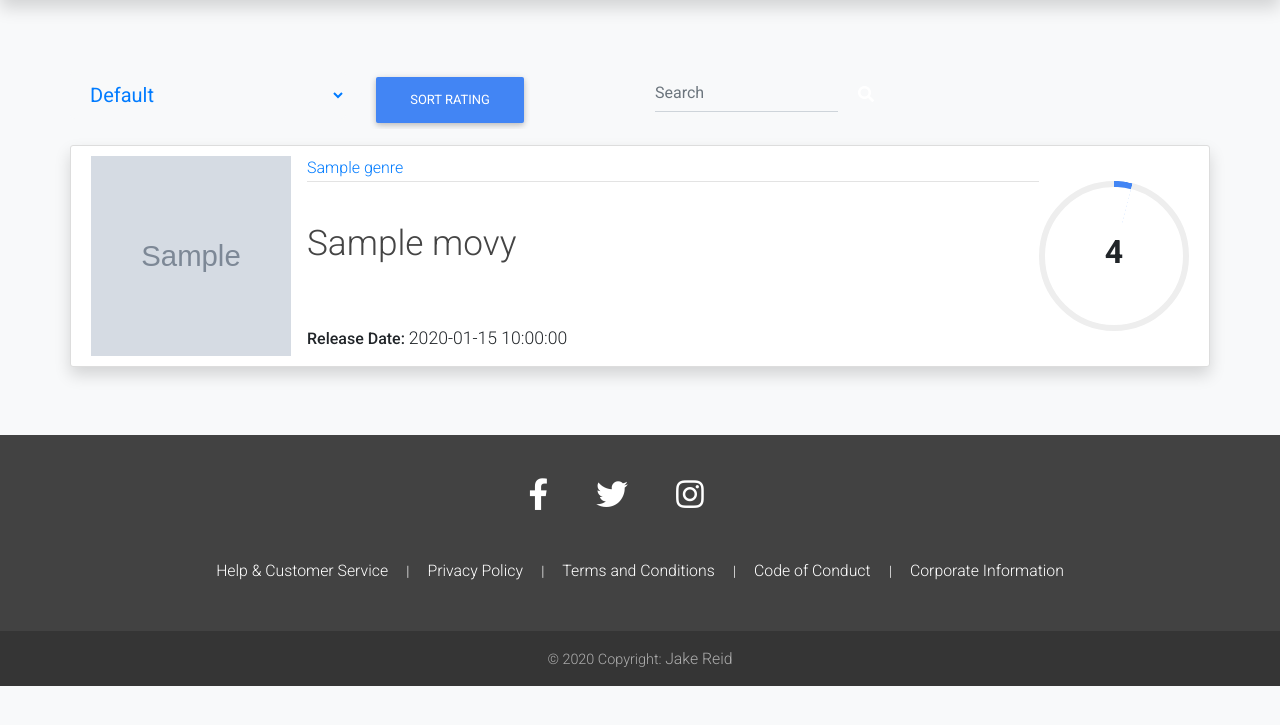
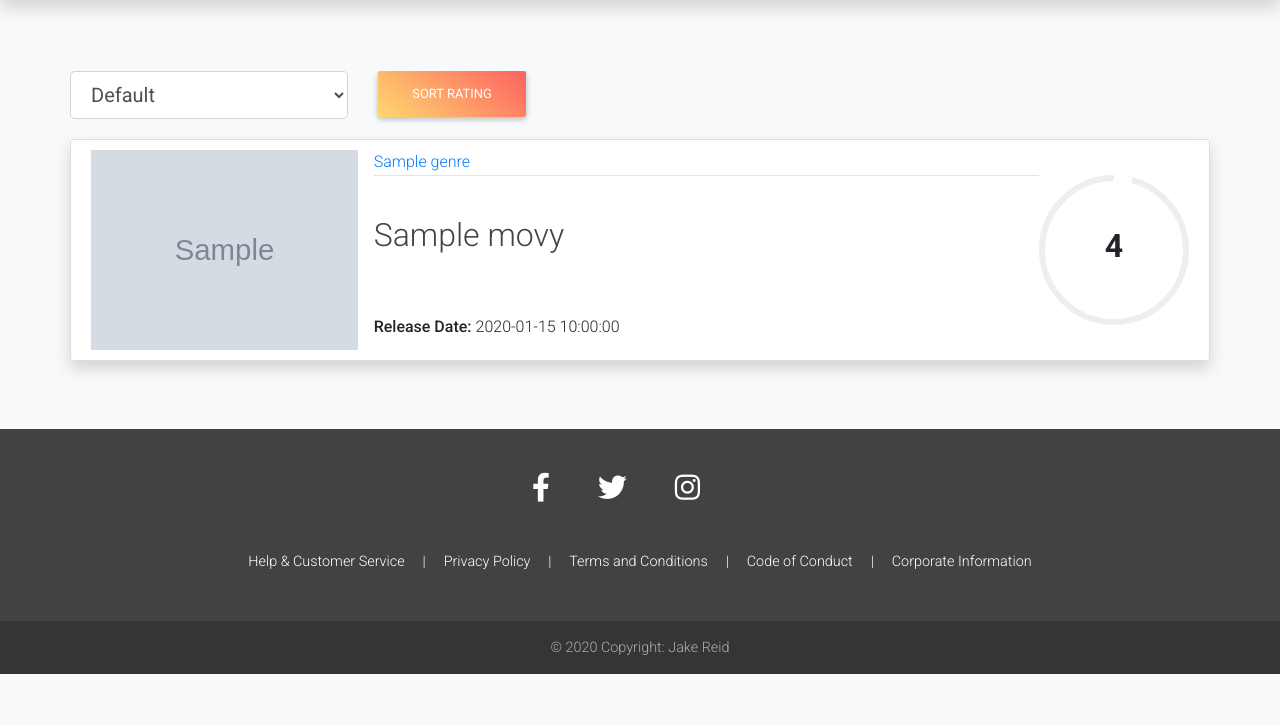
Before and after one commit to Code-Institute-Submissions/Jakejamesreid-Media-Reviewer, a Flask app: page /movie-listings in a window 1280 px wide. Shown: the part 57-782 px from the top of the page. Run offline with Flask 2, Linux system fonts and the light colour scheme; grey boxes marked "Sample" are stand-in pictures; a database or web service that is not in the repository returns one stand-in record (values such as "Sample title"); some libraries are stand-ins or nearby versions.

Commit message:
Homepage now uses IGDB API for video games Removed redundant section on Homepage Removed redundant check_if_game_search_performed() function Optimisised media_sort() function Removed redundant add_new_game_to_DB(game) function Fixed bug with placeholder image not being displayed Circular progress bar on listings page now changes colour based on rating value Added general comments and styling

```diff
--- a/app.py
+++ b/app.py
@@ -4,30 +4,37 @@ from functions import *
 @app.route("/")
 def index():
 
-    # Get the latest Video Games and Movies
-    game_posts = list(mongo.db.games.find())
+    one_year_ago = int((datetime.now() - timedelta(days=365) - datetime(1970,1,1)).total_seconds())
+    search_query = f"""fields name,cover.url,first_release_date,rating,platforms.abbreviation;
+    where first_release_date > {one_year_ago};
+    sort popularity desc;
+    limit 4;"""
+    popular_games = search_IGDB(search_query)
+    popular_games_refactored = refactor_game_data(popular_games)
+
     movie_posts = list(mongo.db.movies.find())
-    return render_template("index.html", game_posts = game_posts[:4], movie_posts = movie_posts[:4])
+    return render_template("index.html", game_posts = popular_games_refactored, movie_posts = movie_posts[:4])
 
 @app.route("/game-listings", methods=["GET", "POST"])
 def game_listings():
 
     # # Check if user searched for a game
     search_media_form = SearchMediaForm()
-    game_searched_by_user = check_if_game_search_performed()
 
-    if game_searched_by_user:
-        search_query = f"""fields name,cover.url,first_release_date,rating,platforms.abbreviation;
-                search "{game_searched_by_user}";
-                limit 20;"""
-        IGDB_games = search_IGDB(search_query)
-        if IGDB_games:
-            IGDB_games = refactor_game_data(IGDB_games)
+    if request.method == 'POST':
+        game_searched_by_user  = request.form.get('search')
+        if game_searched_by_user:
+            search_query = f"""fields name,cover.url,first_release_date,rating,platforms.abbreviation;
+                    search "{game_searched_by_user}";
+                    limit 20;"""
+            IGDB_games = search_IGDB(search_query)
+            if IGDB_games:
+                IGDB_games = refactor_game_data(IGDB_games)
 
-            # Sort posts by rating
-            rating_form = SortRatingForm()
-            sorted_game_posts = media_sort(IGDB_games, rating_form, "Games")
-            return render_template("listings.html", posts = sorted_game_posts, category="Games", rating_form=rating_form, media_form = search_media_form)
+                # Sort posts by rating
+                sort_by_rating_form = SortRatingForm()
+                sorted_game_posts = media_sort(IGDB_games, sort_by_rating_form, "Games")
+                return render_template("listings.html", posts = sorted_game_posts, category="Games", rating_form=sort_by_rating_form, media_form = search_media_form)
 
     one_year_ago = int((datetime.now() - timedelta(days=365) - datetime(1970,1,1)).total_seconds())
     search_query = f"""fields name,cover.url,first_release_date,rating,platforms.abbreviation;
@@ -40,10 +47,10 @@ def game_listings():
         game_posts = refactor_game_data(most_popular_games)
 
     # Sort posts by rating
-    rating_form = SortRatingForm()
-    sorted_game_posts = media_sort(game_posts, rating_form, "Games")
+    sort_by_rating_form = SortRatingForm()
+    sorted_game_posts = media_sort(game_posts, sort_by_rating_form, "Games")
 
-    return render_template("listings.html", posts = sorted_game_posts, category="Games", rating_form=rating_form, media_form = search_media_form)
+    return render_template("listings.html", posts = sorted_game_posts, category="Games", rating_form=sort_by_rating_form, media_form = search_media_form)
 
 
 @app.route("/movie-listings",  methods=["GET", "POST"])
@@ -72,7 +79,6 @@ def game_media(igdb_id):
         IGDB_game_refactored['reviews'] = user_reviews_with_rating['reviews']
         IGDB_game_refactored['reviews'] = user_reviews_with_rating['reviews']
         IGDB_game_refactored['user_rating'] = user_reviews_with_rating['user_rating']
-        print(IGDB_game_refactored['reviews'])
 
         # Check if user submitted a review
         if userReviewForm.validate_on_submit():
--- a/static/css/style.css
+++ b/static/css/style.css
@@ -2,11 +2,8 @@ body {
     background: #f8f9fa;
     color: #212529;
     margin-top: 5rem;
+    font-family: Roboto,Helvetica,Arial,sans-serif;
   }
-
-  /* h1, h2, h3, h4, h5, h6 {
-    color: #444444;
-  } */
 
 /* # Navigation Bar */
 #mainNav {
@@ -113,10 +110,8 @@ body {
     background: rgba(0,0,0,.4);
 }
 
-.card-media-title,
-a{
+h3.card-media-title{
     font-size: 1.1em;
-    color: black;
 }
 
 .recents-btn{
@@ -145,7 +140,6 @@ a{
 
 .article-img {
     height: 200px;
-    width: 200px;
     margin-right: 16px;
 }
 
@@ -242,13 +236,21 @@ a{
     left: 0;
 }
 
-/* #Media Page */
-.heading{
-    vertical-align: middle;
-    font-family: Arial, Helvetica, sans-serif;
-    line-height: 2.3em;
+.orange-border{
+    border-color: orange;
+}
+.green-border{
+    border-color: green;
+}
+.red-border{
+    border-color: red;
 }
 
+.reverse-peach-gradient{
+    background: linear-gradient(40deg, #fc6262, #ffd86f) !important;
+}
+
+/* #Media Page */
 .review-btn{
     text-align: end;
 }
@@ -283,10 +285,3 @@ a{
 .user-rating.positive{
     background-color: rgb(102, 204, 51);
 }
-
-
-.rating-select{
-    border: 0;
-    background-color: #f8f9fa;
-    color: #007bff;
-}
--- a/static/js/circular-bar.js
+++ b/static/js/circular-bar.js
@@ -7,18 +7,35 @@ $(function() {
         var right = $(this).find('.progress-right .progress-bar');
 
         if (value > 0) {
+
+            // Determine fill if progress bar
             if (value <= 50) {
-            right.css('transform', 'rotate(' + percentageToDegrees(value) + 'deg)')
-            } else {
-            right.css('transform', 'rotate(180deg)')
-            left.css('transform', 'rotate(' + percentageToDegrees(value - 50) + 'deg)')
+                right.css('transform', 'rotate(' + percentageToDegrees(value) + 'deg)');
             }
+            else {
+                right.css('transform', 'rotate(180deg)');
+                left.css('transform', 'rotate(' + percentageToDegrees(value - 50) + 'deg)');
+            }
+
+            // Add border colours based on value
+            switch(true) {
+                case (value >= 70):
+                    right.addClass('green-border')
+                    left.addClass('green-border')
+                    break;
+                case (value < 70 && value >=40):
+                    right.addClass('orange-border')
+                    left.addClass('orange-border')
+                    break;
+                case (value < 40):
+                    left.addClass('red-border')
+                    break;
+              }
         }
-
     })
 
     function percentageToDegrees(percentage) {
-
+        // Convert rating value to degrees
         return percentage / 100 * 360
 
     }
--- a/templates/base.html
+++ b/templates/base.html
@@ -124,6 +124,6 @@
     <!-- MDB core JavaScript -->
     <script type="text/javascript" src="https://cdnjs.cloudflare.com/ajax/libs/mdbootstrap/4.19.1/js/mdb.min.js"></script>
 
-    <!-- FontAwesome -->
+    <!-- Circular Progress Bar -->
     <script src="{{ url_for('static', filename='js/circular-bar.js') }}"></script>
 </body>
--- a/templates/listings.html
+++ b/templates/listings.html
@@ -12,51 +12,56 @@
 <div class="container py-5">
     <div class="row">
         <div id="content">
-
-
-            <div class = "container">
+            <!-- Menu -->
+            <div class="container">
                 <div class="row">
-
-                    <div class="col-sm-6">
+                    <!-- Sorting Form -->
+                    <div class="col-sm-7">
                         <form action="" method="POST" id="sort-form">
                             {{ rating_form.csrf_token }}
                             <div class="row">
+                                <!-- Dropdown -->
                                 <div class="d-inline mr-4">
-                                    <fieldset class="mt-auto">
+                                    <fieldset class="">
                                         <div class="form-group">
-                                            {{ rating_form.rating(class="form-control form-control-lg rating-select") }}
+                                            {{ rating_form.rating(class="form-control form-control-lg my-auto") }}
                                         </div>
-
                                     </fieldset>
                                 </div>
+                                <!-- Button -->
                                 <div class="d-inline align-bottom mt-auto">
                                     <div class="form-group">
-                                        {{ rating_form.submit(class="btn btn-primary") }}
+                                        {{ rating_form.submit(class="btn peach-gradient mt-0") }}
                                     </div>
                                 </div>
-
                             </div>
                         </form>
                     </div>
+                    <!-- Sorting Form -->
 
-                    <div class="col-sm-6">
+                    {% if category == "Games" %}
                     <!-- Search form -->
-                        <form class="form-inline mx-auto" method="POST">
-                            <div class="md-form my-0">
+                    <div class="col-sm-5">
+                        <form class="form" method="POST">
+                            <div class="md-form my-0 ml-auto">
                                 <input name="search" class="form-control" type="text" placeholder="Search" aria-label="Search">
                                 <i class="fas fa-search text-white ml-3" aria-hidden="true"></i>
                             </div>
-
                         </form>
                     </div>
+                    {% endif %}
+                    <!-- Search form -->
                 </div>
             </div>
+            <!-- Menu -->
 
-            <!-- Game Card -->
-
+            <!-- Listings -->
             {% for post in posts %}
             <article class="media content-section shadow">
+                <!-- Image -->
                 <img class="article-img mr-3" src="{{ post.image_url }}">
+
+                <!-- Listings Body -->
                 <div class="media-body">
                     {% if category == "Games" %}
                     <div class="article-header-metadata">
@@ -79,13 +84,13 @@
                 {% endif %}
                 </div>
 
-
+                <!-- Rating -->
                 <div class="progress mx-auto my-auto" data-value='{{ post.our_rating }}'>
                     <span class="progress-left">
-                                <span class="progress-bar border-primary"></span>
+                        <span class="progress-bar"></span>
                     </span>
                     <span class="progress-right">
-                                <span class="progress-bar border-primary"></span>
+                        <span class="progress-bar"></span>
                     </span>
                     <div class="progress-value w-100 h-100 rounded-circle d-flex align-items-center justify-content-center">
                         {% if post.our_rating > 0 %}
@@ -95,11 +100,9 @@
                         {% endif %}
                     </div>
                 </div>
-
             </article>
             {% endfor %}
-
-
+            <!-- Listings -->
         </div>
     </div>
 </div>
--- a/templates/media.html
+++ b/templates/media.html
@@ -22,7 +22,7 @@
 
             <div class="container title pb-4">
                 <div class="media-title row align-items-center d-flex justify-content-center">
-                    <div class="heading mr-4">
+                    <div class="mr-4">
                         <h1>{{ media.name }} </h1>
                     </div>
                 </div>
@@ -72,7 +72,7 @@
             <!-- User Reviews -->
             <div class="container">
                 <div class="row">
-                    <div class="heading col-sm-6 align-items-center d-flex">
+                    <div class="col-sm-6 align-items-center d-flex">
                         <h2 class="module_title">User Reviews</h2>
                     </div>
                     <div class="review-btn col-sm-6">
```
Also changed, not shown: functions.py (+9 -59 lines), templates/game_details.html (+25 -17 lines), templates/index.html (+5 -36 lines). Lines whose indentation alone changed are shown as unchanged.
